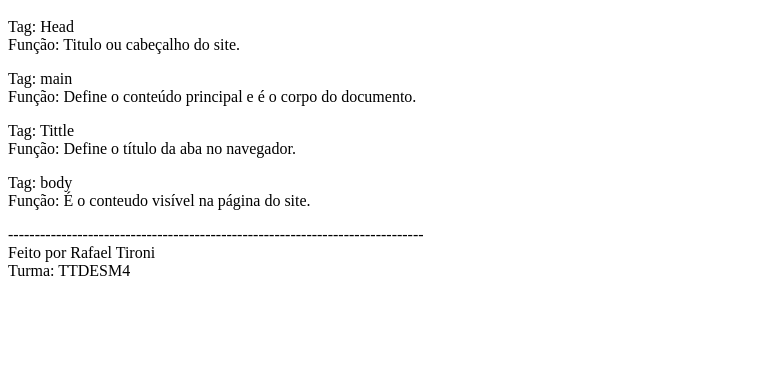
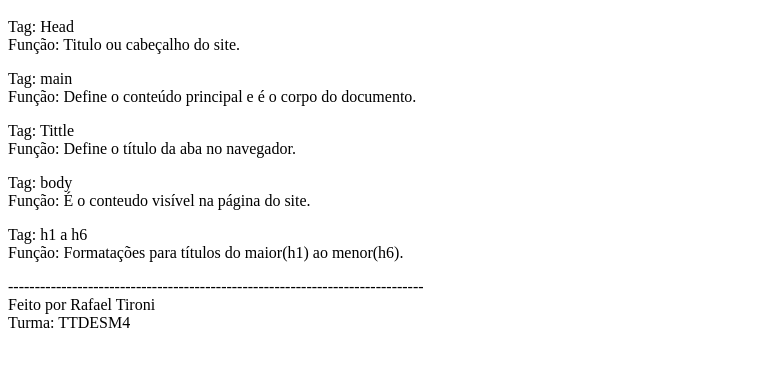
Before and after one commit to RafaelTironi/Atividade-02, a plain HTML site: page index.html in a window 1280 px wide. Shown: the part 48-414 px from the top of the page, without its empty margins (0-759 px from the left). Drawn offline with Linux system fonts and the light colour scheme.

Commit message:
add - adicionei a 5 tag, h1,h6

```diff
--- a/index.html
+++ b/index.html
@@ -24,8 +24,12 @@
             Função: Define o título da aba no navegador.
         </p>
         <p>
-        Tag: body <br>
-        Função: É o conteudo visível na página do site.
+            Tag: body <br>
+            Função: É o conteudo visível na página do site.
+        </p>
+        <p>
+            Tag: h1 a h6 <br>
+            Função: Formatações para títulos do maior(h1) ao menor(h6).
         </p>
     </main>
 
```
